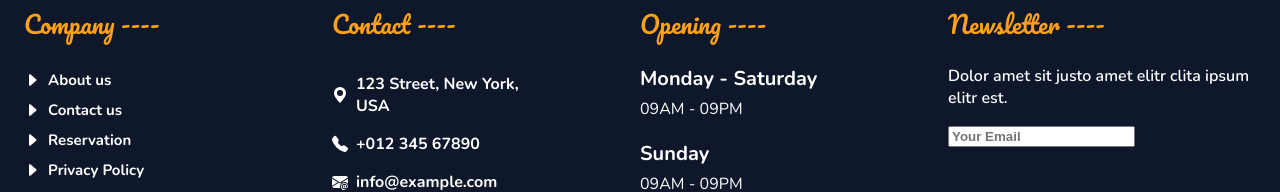
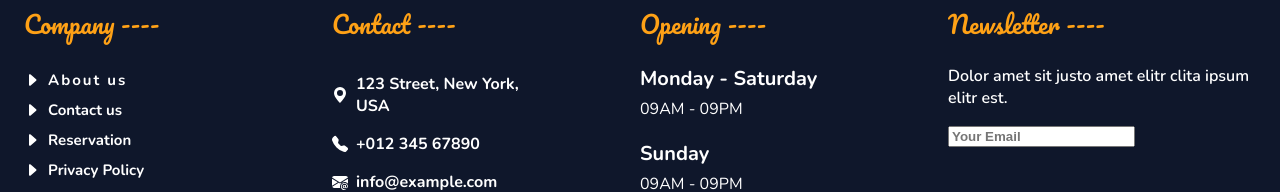
Before and after one commit to marcospinelli7/dojo-exercise-restaurant, a React (Create React App) app: page / in a window 1280 px wide. In both pictures the pointer is over the element "About us". Shown: the part 913-1105 px from the top of the page. Built offline with nearby package versions, Linux system fonts and the light colour scheme; the HTML template or start-up script is replaced by a standard one.

Commit message:
Add Footer  animation effects

```diff
--- a/src/components/Footer/Footer.css
+++ b/src/components/Footer/Footer.css
@@ -30,6 +30,10 @@
     font-weight: 700;
     margin: 5px 0;
     font-size: 15px;
+    transition: .3s;
+}
+.footer-container .footer-section .link-item p:hover {
+    letter-spacing: 2px;
 }
 
 .footer-container .footer-section .contact-item p{
```
